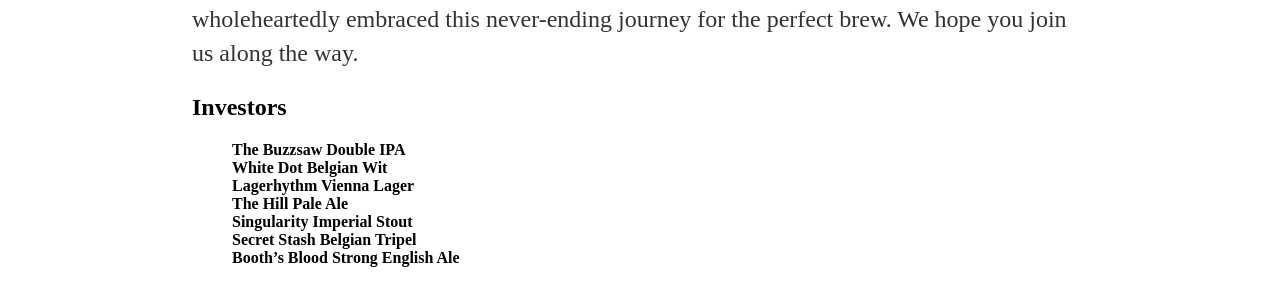
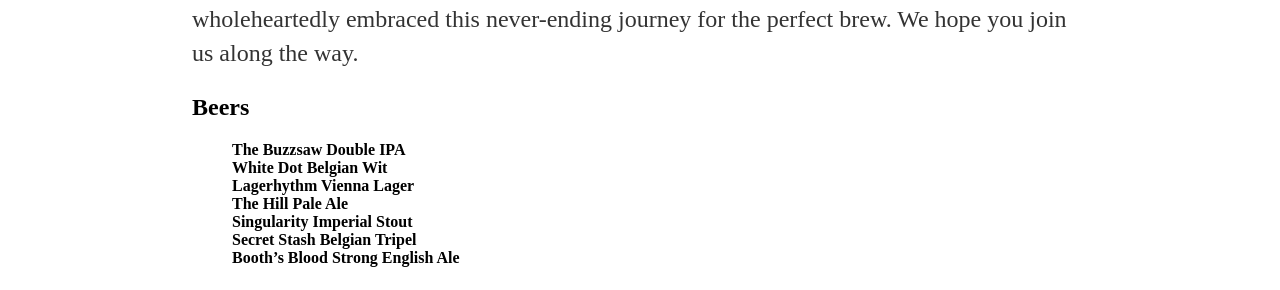
Before and after one commit to arquinn/arquinn.github.io, a Jekyll site: the page built from test.html, in a window 1280 px wide. Shown: the part 747-1037 px from the top of the page. Built offline with Jekyll 4.4.1, drawn with Linux system fonts in a browser that asks for light colours; nearby versions of some CDN libraries.

Commit message:
Update test.html

```diff
--- a/test.html
+++ b/test.html
@@ -16,8 +16,8 @@ layout: sections
   </div>
 </section>
 
-<section class="bg-primary" id="Investors">
-  <h2 class="section-heading">Investors</h2>
+<section class="bg-primary" id="Beers">
+  <h2 class="section-heading">Beers</h2>
   <div class="blurb">
     <ul class="faq">
         <li class="question">The Buzzsaw Double IPA</li>
```
